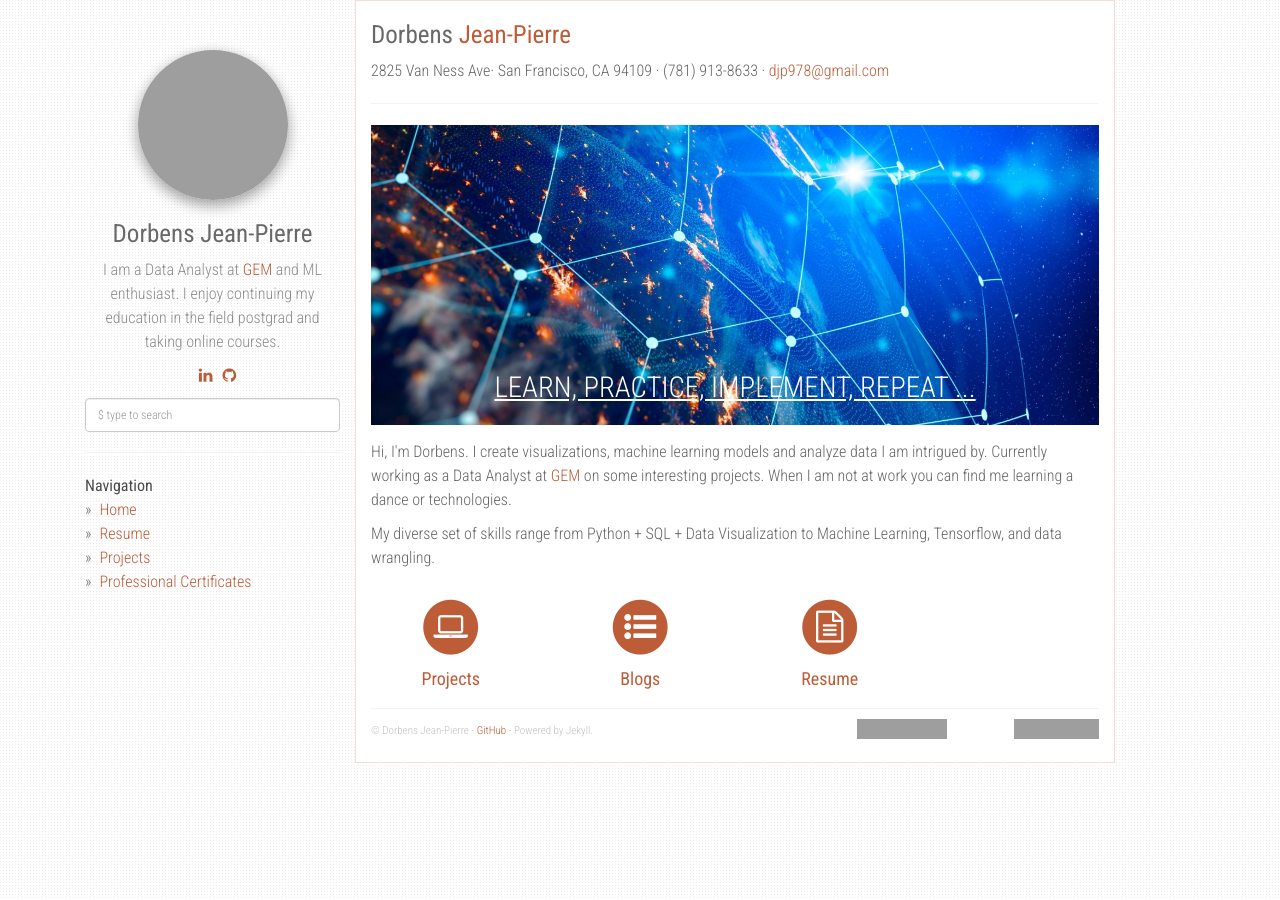
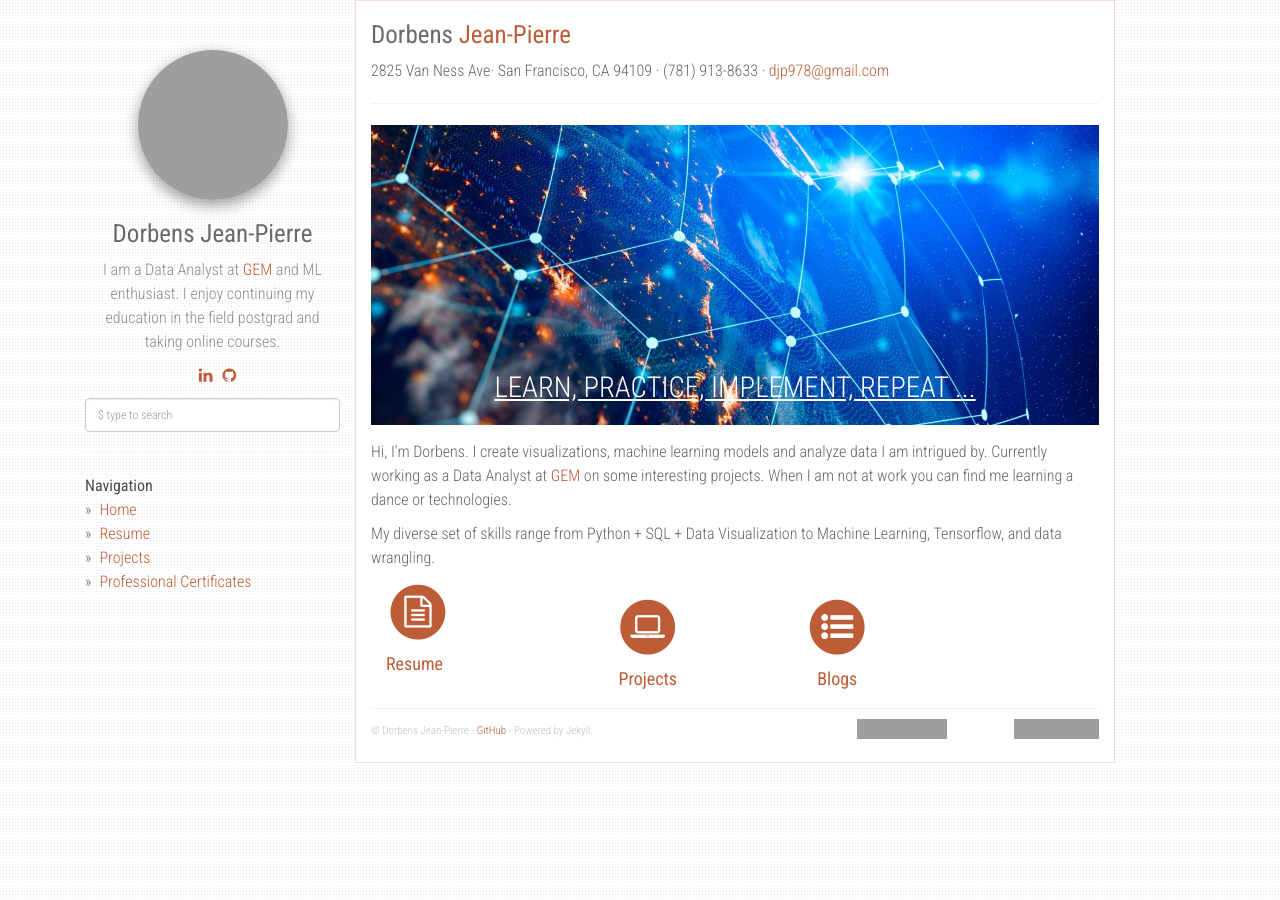
Before and after one commit to Djeanpierre/djeanpierre.github.io, a Jekyll site: the page built from index.html, in a window 1280 px wide. Built offline with Jekyll 4.4.1, drawn with Linux system fonts in a browser that asks for light colours; nearby versions of some CDN libraries; grey boxes are pictures that could not be loaded.

Commit message:
Update index.html

```diff
--- a/index.html
+++ b/index.html
@@ -27,6 +27,15 @@ layout: default
         </p>
       </div>
     </div>
+    <div class="col-md-3 home-quick-links__link">
+        <a href="{{ site.url }}/resume">
+          <span class="fa-stack fa-2x">
+            <i class="fa fa-circle fa-stack-2x text-primary"></i>
+            <i class="fa fa-file-text-o fa-stack-1x fa-inverse"></i>
+          </span>
+          <h4>Resume</h4>
+        </a>
+    </div>
     <div class="row home-quick-links">
       <div class="col-md-3 home-quick-links__link">
         <a href="{{ site.url }}/projects">
@@ -46,15 +55,6 @@ layout: default
           <h4>Blogs</h4>
         </a>
       </div>
-      <div class="col-md-3 home-quick-links__link">
-        <a href="{{ site.url }}/resume">
-          <span class="fa-stack fa-2x">
-            <i class="fa fa-circle fa-stack-2x text-primary"></i>
-            <i class="fa fa-file-text-o fa-stack-1x fa-inverse"></i>
-          </span>
-          <h4>Resume</h4>
-        </a>
-      </div>
     </div>
   </div>
 </div><!-- end #home -->
```
